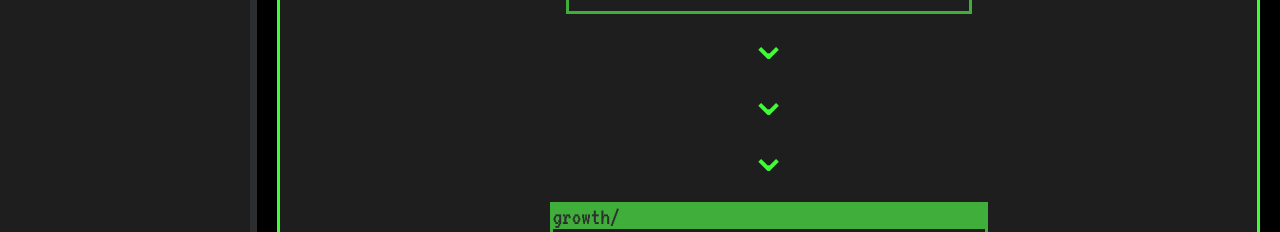
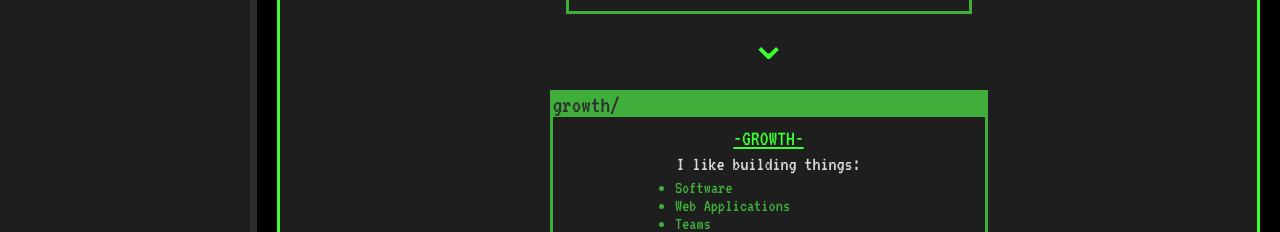
Before and after one commit to XavierPim/porto_folio, a React (Create React App) app: page /home in a window 1280 px wide. Shown: the part 448-680 px from the top of the page. Built offline with nearby package versions, Linux system fonts and the light colour scheme.

Commit message:
removed spacers

```diff
--- a/src/components/content-small-screen.js
+++ b/src/components/content-small-screen.js
@@ -70,8 +70,6 @@ function ContentSmallScreen({ section }) {
 
          {/* Optional spacers, can remove or conditionally render these if needed */}
          <div className="spacers">⌄</div>
-         <div className="spacers">⌄</div>
-         <div className="spacers">⌄</div>
       </div>
    );
 }
```
